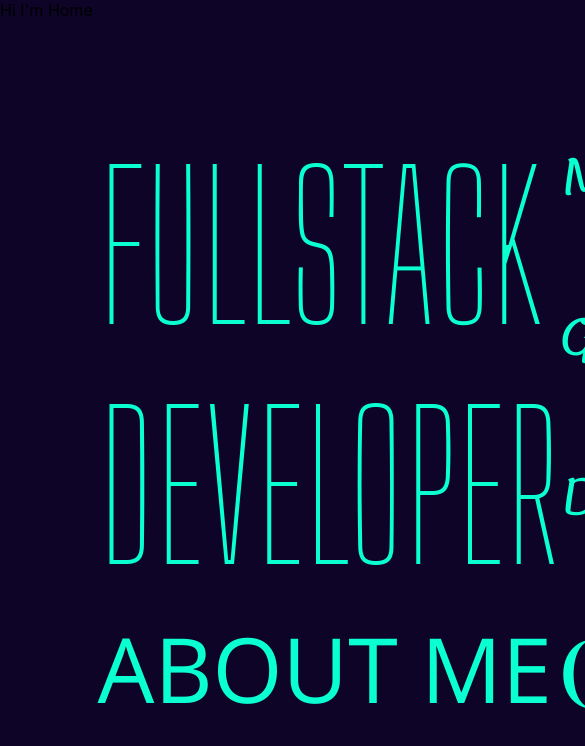
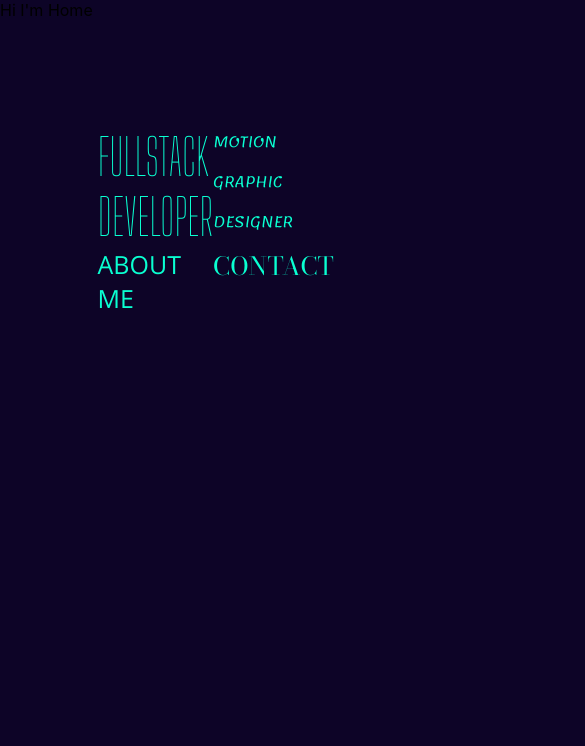
Before and after one commit to jonCroatanUto/portafolio, a React (Create React App) app: page / in a window 390 px wide. Shown: the top 746 px of the page, 585 px wide, since content can reach past the window. Built offline with nearby package versions, Linux system fonts and the light colour scheme; no server answers.

Commit message:
first responsive solution

```diff
--- a/src/components/NavBarMenu/NavBarMenu.css
+++ b/src/components/NavBarMenu/NavBarMenu.css
@@ -61,3 +61,47 @@
 .me {
   grid-auto-rows: minmax(min-content, max-content);
 }
+
+@media only screen and (max-width: 900px) {
+  .navBarMenu {
+    position: absolute;
+    margin-left: 10px;
+    display: grid;
+    grid-template-columns: 1fr 1fr 1fr 1fr;
+    left: 0%;
+    top: 70%;
+    color: var(--global-color);
+    transform: scale(0.8);
+    grid-gap: 10px;
+  }
+  .FullStackDeveloper h1 {
+    font-family: "Big Shoulders Display";
+    font-size: 50px;
+    margin: 0px;
+    grid-auto-columns: min-content;
+    font-weight: var(--full-stack-font-H1-axis-weight);
+  }
+
+  .motionGraphics h1 {
+    font-family: "Lemonada";
+    font-size: 15px;
+    margin: 0px;
+    grid-auto-columns: min-content;
+    font-weight: var(--animation-design-font-H1-axis-weight);
+  }
+  .contact h1 {
+    font-family: "Bodoni Moda", serif;
+    font-size: 25px;
+    margin: 0px;
+    grid-auto-columns: min-content;
+    width: 100%;
+    font-weight: var(--contact-stack-font-H1-axis-weight);
+  }
+  .me h1 {
+    font-family: "Open Sans", sans-serif;
+    font-size: 25px;
+    grid-auto-columns: min-content;
+    margin: 0px;
+    font-weight: var(--me-stack-font-H1-axis-weight);
+  }
+}
--- a/src/index.css
+++ b/src/index.css
@@ -19,6 +19,20 @@ h1 {
 .fontVariatonHover:hover {
   font-variation-settings: "wght" 900;
 }
+@media only screen and (max-width: 900px) {
+  :root {
+    --global-font-H1-axis-weight: 50px;
+    --full-stack-font-H1-axis-weight: 50px;
+    --animation-design-font-H1-axis-weight: 50px;
+    --contact-stack-font-H1-axis-weight: 50px;
+    --me-stack-font-H1-axis-weight: 50px;
+    --full-stack-font-H1-font-size: 100px;
+    --animation-design-font-H1-font-size: 25px;
+    --contact-stack-font-H1-font-size: 45px;
+    --me-stack-font-H1-font-size: 45px;
+  }
+}
+
 :root {
   --global-font-family: Verdana, sans-serif;
   --global-font-p-size: 12px;
@@ -38,29 +52,6 @@ h1 {
   --me-stack-font-H1-font-size: 90px;
   --global-text-color: rgb(0, 0, 0);
   --global-primary-title-size: 2rem;
-
-  /* about me font opacity */
-  --Growth-opacity-value: 0.5;
-  --Resarcher-opacity-value: 0.5;
-  --Team-building-opacity-value: 0.5;
-  --Comunication-opacity-value: 0.5;
-  --Creativity-opacity-value: 0.5;
-  --Self-learning-opacity-value: 0.5;
-  --Active-listening-opacity-value: 0.5;
-  --SCRUM-opacity-value: 0.5;
-  --Github-opacity-value: 0.5;
-  --Github-projcts-opacity-value: 0.5;
-  --NPM-opacity-value: 0.5;
-  --Node-opacity-value: 0.5;
-  --React-opacity-value: 0.5;
-  --Bootstrap-opacity-value: 0.5;
-  --REDUX-opacity-value: 0.5;
-  --MongoDB-opacity-value: 0.5;
-  --PHP-opacity-value: 0.5;
-  --mySQL-opacity-value: 0.5;
-  --Express-opacity-value: 0.5;
-  --NETLIFY-opacity-value: 0.5;
-  --HEROKU-opacity-value: 0.5;
 
   /* about me font size */
   --Growth-font-size-value: 50px;
```
